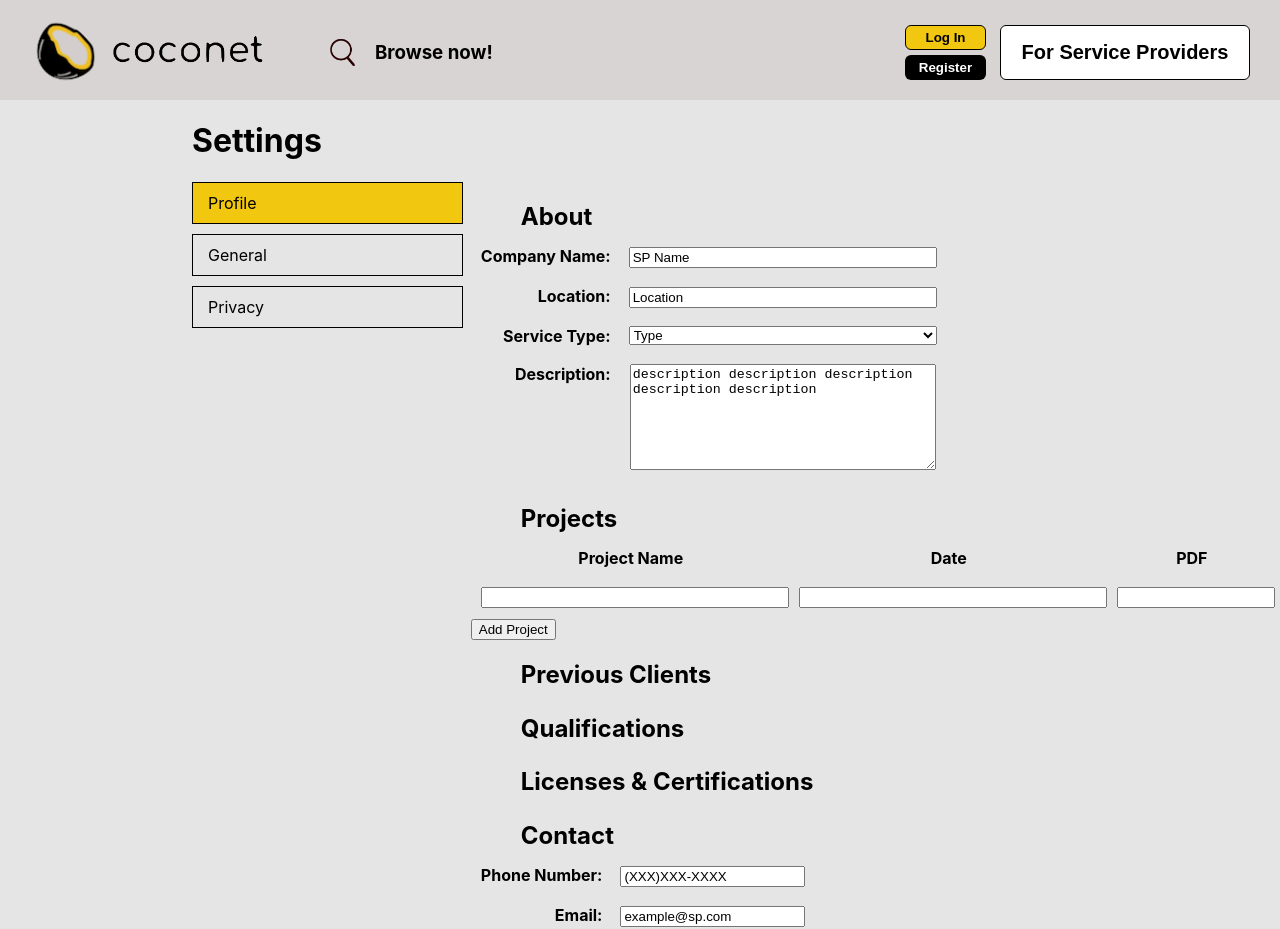
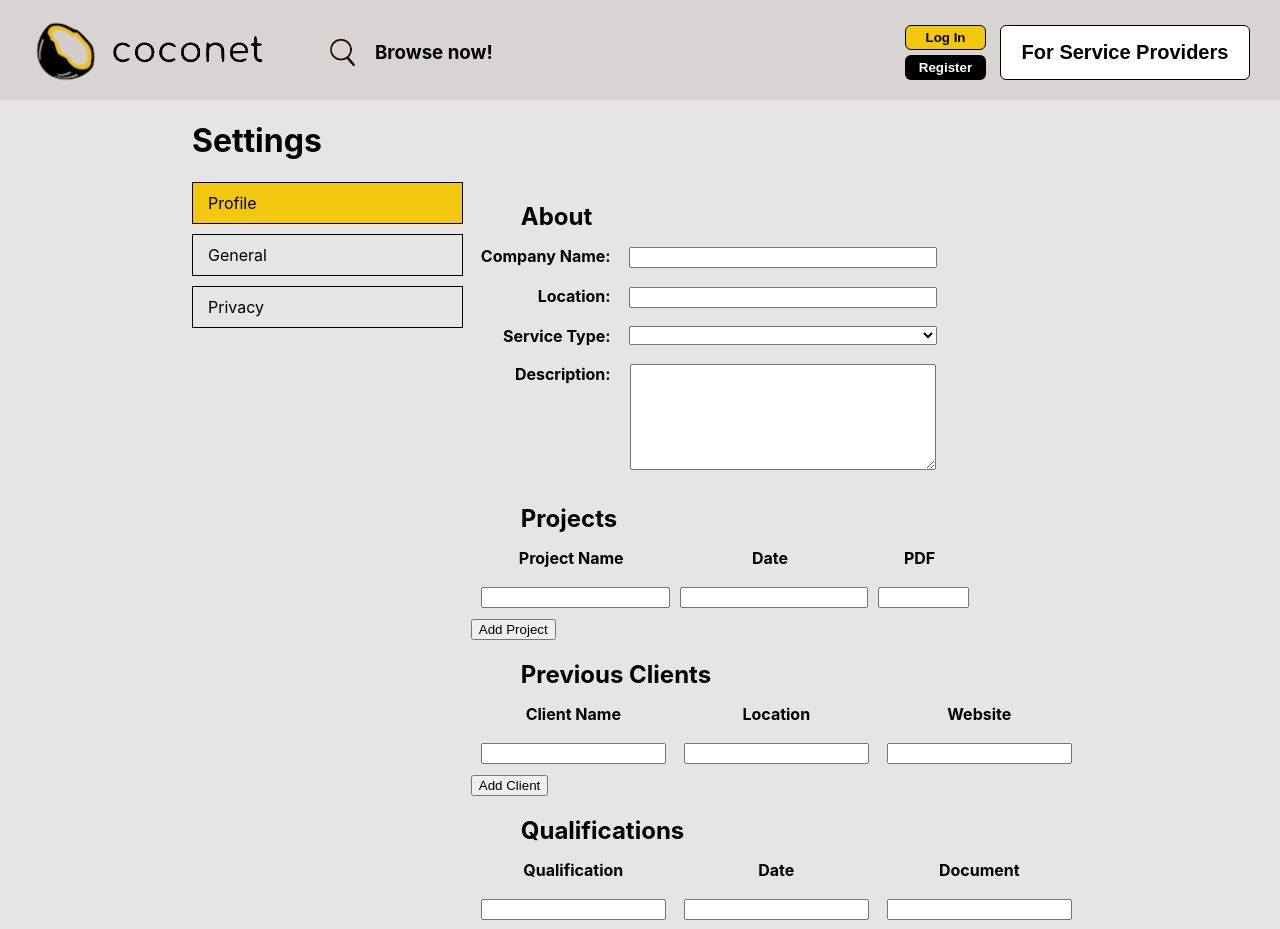
Before and after one commit to manuelquezada23/coconet-final-project, a React (Create React App) app: page /settings-profile in a window 1280 px wide. Shown: the top 929 px of the page. Built offline with nearby package versions, Linux system fonts and the light colour scheme.

Commit message:
SP almost done

```diff
--- a/src/App.css
+++ b/src/App.css
@@ -858,6 +858,11 @@ th {
   flex-direction: column;
   max-width: 500px;
   width: 70%;
+  padding-bottom: 40px;
+}
+
+#projectsSettings input {
+  width: 100%;
 }
 
 #aboutSettings input[type=text] {
@@ -887,20 +892,44 @@ select {
   width: 300px;
 }
 
-#projectsSettings input {
-  width: 100%;
+#settingsContent {
+  width: 850px;
 }
 
-.projectNameInput {
-  min-width: 300px;
+.projectName {
+  width: 40%;
 }
 
-.projectDateInput {
-  min-width: 300px;
+.projectDate {
+  width: 40%;
 }
 
-.projectPdfInput {
-  min-width: 150px;
+.projectPdf {
+  width: 20%;
+}
+
+.clientName {
+  width: 45%;
+}
+
+.clientLocation {
+  width: 20%;
+}
+
+.clientWebsite {
+  width: 35%;
+}
+
+.qualificationName {
+  width: 45%;
+}
+
+.qualificationDate {
+  width: 20%;
+}
+
+.qualificationDocument {
+  width: 35%;
 }
 
 .saveChangesButton {
--- a/src/SP.js
+++ b/src/SP.js
@@ -1,4 +1,5 @@
 import React, { Component } from "react";
+import validator from 'validator'
 import './App.css';
 
 export default class SP extends Component {
@@ -6,34 +7,90 @@ export default class SP extends Component {
         super(props);
         this.onChangeName = this.onChangeName.bind(this);
 
-        this.index = 0;
+        this.projectIndex = 0;
+        this.clientIndex = 0;
+        this.qualificationIndex = 0;
 
-        this.about = {
+        this.about = [
             // currentUser: AuthService.getCurrentUser()
-            name: "SP Name",
-            location: "Location",
-            type: "Type",
-            description: "description description description description description",
-        };
+            {name: ""},
+            {location: ""},
+            {type: ""},
+            {description: ""},
+        ];
 
         this.projects = [
-            {projectId: 0,
+            {projectId: this.projectIndex,
             projectName: "",
             projectDate: Number,
             projectPdf: ""}
         ];
 
-        this.contact = {
-            phoneNumber: "(XXX)XXX-XXXX",
-            email: "example@sp.com",
-            website: "example.com"
-        };
+        this.previousClients = [
+            {clientId: this.clientIndex,
+            clientName: "",
+            clientLocation: "",
+            clientWebsite: ""}
+        ];
+
+        this.qualifications = [
+            {qualificationId: this.qualificationIndex,
+            qualificationName: "",
+            qualificationDate: Number,
+            qualificationPdf: ""}
+        ];
+
+        this.contact = [
+            {phoneNumber: "(XXX)XXX-XXXX"},
+            {email: "example@sp.com"},
+            {website: "example.com"}
+        ];
     }
 
     onChangeName(e) {
-        this.setState((about) => {
-          return {name: e.target.value};
-        });
+        this.about[0] = e.target.value;
+    }
+
+    onChangeLocation(e) {
+        this.about[1] = e.target.value;
+    }
+
+    onChangeType(e) {
+        this.about[2] = e.target.value;
+    }
+
+    onChangeDescription(e) {
+        this.about[3] = e.target.value;
+    }
+
+    onChangeProjectName(e, index) {
+        this.projects[index].projectName = e.target.value;
+    }
+
+
+    onChangePhoneNumber(e) {
+        if (validator.isMobilePhone(e.target.value)) {
+            this.contact[0] = e.target.value;
+        } else {
+            // note that its not valid phone number
+            console.log('Phone number format is incorrect');
+        }
+    }
+
+    onChangeEmail(e) {
+        // if email is valid
+            this.contact[1] = e.target.value;
+        // else
+            // note that its not valid email
+            console.log('Email format is incorrect');
+    }
+
+    onChangeWebsite(e) {
+        // if url is valid
+            this.contact[2] = e.target.value;
+        // else
+            // note that its not valid url
+            console.log('Url format is incorrect');
     }
 
     addProject(e) {
@@ -47,19 +104,54 @@ export default class SP extends Component {
         colDate.appendChild(document.createElement('input'));
         colPdf.appendChild(document.createElement('input'));
 
-        this.index++;
-        const project = {projectId: this.index, projectName: "", projectDate: 0,};
+        this.projectIndex++;
+        const project = {projectId: this.projectIndex, projectName: "", projectDate: 0,};
         this.projects.push(project);
 
-        newRow.value = this.index;
-        console.log(newRow.value);
+        newRow.value = this.projectIndex;
     }
 
     removeProject(e) {
         e.preventDefault();
-        this.index++;
-        const project = {projectId: this.index, projectName: "", projectDate: 0,};
+        this.projectIndex--;
+        const project = {projectId: this.projectIndex, projectName: "", projectDate: 0,};
         this.projects.push(project);
+    }
+
+    addClient(e) {
+        e.preventDefault();
+        const newRow = document.getElementById('previousClientsSettings').appendChild(document.createElement('tr'));
+        const colName = newRow.insertCell(0);
+        const colDate = newRow.insertCell(1);
+        const colPdf = newRow.insertCell(2);
+
+        colName.appendChild(document.createElement('input'));
+        colDate.appendChild(document.createElement('input'));
+        colPdf.appendChild(document.createElement('input'));
+
+        this.previousClientIndex++;
+        const project = {projectId: this.previousClientIndex, projectName: "", projectDate: 0,};
+        this.projects.push(project);
+
+        newRow.value = this.previousClientIndex;
+    }
+
+    addQualification(e) {
+        e.preventDefault();
+        const newRow = document.getElementById('qualificationsSettings').appendChild(document.createElement('tr'));
+        const colName = newRow.insertCell(0);
+        const colDate = newRow.insertCell(1);
+        const colPdf = newRow.insertCell(2);
+
+        colName.appendChild(document.createElement('input'));
+        colDate.appendChild(document.createElement('input'));
+        colPdf.appendChild(document.createElement('input'));
+
+        this.qualificationIndex++;
+        const qualification = {qualificationId: this.qualificationIndex, qualificationName: "", qualificationDate: 0,};
+        this.qualifications.push(qualification);
+
+        newRow.value = this.qualificationIndex;
     }
 
     sendToPage(link) {
@@ -75,7 +167,7 @@ export default class SP extends Component {
                     <div id="settingsContent" className='settingsContent'>
                         <h2>About</h2>
                         <form>
-                            <table id="aboutSettings">
+                            <table className="aboutForm" id="aboutSettings">
                                 <tbody>
                                     <tr>
                                         <td className="settignsCategoryPromt"><b> Company Name: </b></td>
@@ -83,8 +175,7 @@ export default class SP extends Component {
                                                 id="companyName"
                                                 type="text"
                                                 name="name"
-                                                value={this.about.name}
-                                                onChange={this.onChangeName}
+                                                onChange={e => {this.onChangeName(e)}}
                                             />
                                         </td>
                                     </tr>
@@ -94,15 +185,15 @@ export default class SP extends Component {
                                                 id="companyLocation"
                                                 type="text"
                                                 name="location"
-                                                value={this.about.location}
+                                                onChange={e => {this.onChangeLocation(e)}}
                                             />
                                         </td>
                                     </tr>
                                     <tr>
                                         <td className="settignsCategoryPromt"><b> Service Type: </b></td>
                                         <td className="serviceTypeInputBox">
-                                            <select className="serviceTypeDropdown" id="serviceType">
-                                                <option defaultValue> {this.about.type} </option>
+                                            <select className="serviceTypeDropdown" id="serviceType" onChange={e => {this.onChangeType(e)}}>
+                                                <option defaultValue> </option>
                                                 <option> Design </option>
                                                 <option> Construction </option>
                                                 <option> Qualification </option>
@@ -117,7 +208,7 @@ export default class SP extends Component {
                                                 id="description"
                                                 type="text"
                                                 name="description"
-                                                value={this.about.description}
+                                                onChange={e => {this.onChangeDescription(e)}}
                                             />
                                         </td>
                                     </tr>
@@ -130,49 +221,148 @@ export default class SP extends Component {
                         <form>
                             <table id="projectsSettings">
                                 <thead>
-                                    <td className="projectNameInput"><b>Project Name</b></td>
-                                    <td className="projectDateInput"><b>Date</b></td>
-                                    <td className="projectPdfInput"><b>PDF</b></td>
+                                    <tr>
+                                        <td className="projectName"><b>Project Name</b></td>
+                                        <td className="projectDate"><b>Date</b></td>
+                                        <td className="projectPdf"><b>PDF</b></td>
+                                    </tr>
                                 </thead>
-                                <tbody>
-                                    <tr>
-                                        <td><input
-                                                value={this.projects.projectName}
+                                <tbody id="projectsSettingsBody">
+                                    <tr value="0">
+                                        <td>
+                                            <input
+                                                type="text"
+                                                name="projectName"
+                                                onChange={e => {this.onChangeProjectName(e)}}
                                             />
                                         </td>
-                                        <td><input
-                                                value={this.projects.projectDate}
-                                            /></td>
-                                        <td><input
-                                                value={this.projects.projectPdf}
-                                            /></td>
+                                        <td>
+                                            <input
+                                                type="text"
+                                                name="projectDate"
+                                                onChange={e => {this.onChangeProjectDate(e)}}
+                                            />
+                                        </td>
+                                        <td>
+                                            <input
+                                                type="text"
+                                                name="projectPdf"
+                                                onChange={e => {this.onChangeProjectPdf(e)}}
+                                            />
+                                        </td>
                                     </tr>
                                 </tbody>
                             </table>
-                            <button onClick={e => {this.addProject(e)}}>Add Project</button>
+                            <button className="addProjectButton" onClick={e => {this.addProject(e)}}>Add Project</button>
                         </form>
 
                         <h2>Previous Clients</h2>
+                        <form>
+                            <table id="previousClientsSettings">
+                                <thead>
+                                    <tr>
+                                        <td className="clientName"><b>Client Name</b></td>
+                                        <td className="clientLocation"><b>Location</b></td>
+                                        <td className="clientWebsite"><b>Website</b></td>
+                                    </tr>
+                                </thead>
+                                <tbody>
+                                    <tr value="0">
+                                        <td>
+                                            <input
+                                                onChange={e => {this.onChangeClientName(e)}}
+                                            />
+                                        </td>
+                                        <td>
+                                            <input
+                                                onChange={e => {this.onChangeClientLocation(e)}}
+                                            />
+                                        </td>
+                                        <td>
+                                            <input
+                                                onChange={e => {this.onChangeClientWebsite(e)}}
+                                            />
+                                        </td>
+                                    </tr>
+                                </tbody>
+                            </table>
+                            <button onClick={e => {this.addClient(e)}}>Add Client</button>
+                        </form>
 
                         <h2>Qualifications</h2>
+                        <form>
+                            <table id="qualificationsSettings">
+                                <thead>
+                                    <tr>
+                                        <td className="qualificationName"><b>Qualification</b></td>
+                                        <td className="qualificationDate"><b>Date</b></td>
+                                        <td className="qualificationDocument"><b>Document</b></td>
+                                    </tr>
+                                </thead>
+                                <tbody>
+                                    <tr value="0">
+                                        <td>
+                                            <input
+                                                onChange={e => {this.onChangeQualificationName(e)}}
+                                            />
+                                        </td>
+                                        <td>
+                                            <input
+                                                onChange={e => {this.onChangeQualificationDate(e)}}
+                                            />
+                                        </td>
+                                        <td>
+                                            <input
+                                                onChange={e => {this.onChangeQualificationDocument(e)}}
+                                            />
+                                        </td>
+                                    </tr>
+                                </tbody>
+                            </table>
+                            <button onClick={e => {this.addQualification(e)}}>Add Qualification</button>
+                        </form>
 
                         <h2>Licenses & Certifications</h2>
+
 
                         <h2>Contact</h2>
                         <form>
                             <table>
+                                <tbody>
                                     <tr>
                                         <td className="settignsCategoryPromt"><b> Phone Number: </b></td>
-                                    <td><input id="companyPhoneNumber" type="text" name="phoneNumber" value={this.contact.phoneNumber}/></td>
+                                        <td>
+                                            <input
+                                                id="companyPhoneNumber"
+                                                type="text"
+                                                name="phoneNumber"
+                                                onChange={e => {this.onChangePhoneNumber(e)}}
+                                            />
+                                        </td>
                                     </tr>
                                     <tr>
                                         <td className="settignsCategoryPromt"><b> Email: </b></td>
-                                    <td><input id="companyEmail" type="text" name="email" value={this.contact.email}/></td>
+                                        <td>
+                                            <input
+                                                id="companyEmail"
+                                                type="text"
+                                                name="email"
+                                                onChange={e => {this.onChangeEmail(e)}}
+                                            />
+                                        </td>
                                     </tr>
                                     <tr>
                                         <td className="settignsCategoryPromt"><b> Website: </b></td>
-                                    <td><input id="companyWebsite" type="text" name="website" value={this.contact.website}/></td>
+                                        <td>
+                                            <input
+                                                id="companyWebsite"
+                                                type="text"
+                                                name="website"
+                                                onChange={e => {this.onChangeWebsite(e)}}
+                                            />
+                                        </td>
                                     </tr>
+                                </tbody>
                             </table>
                         </form>
                     </div>
```
Lines whose indentation alone changed are shown as unchanged.
